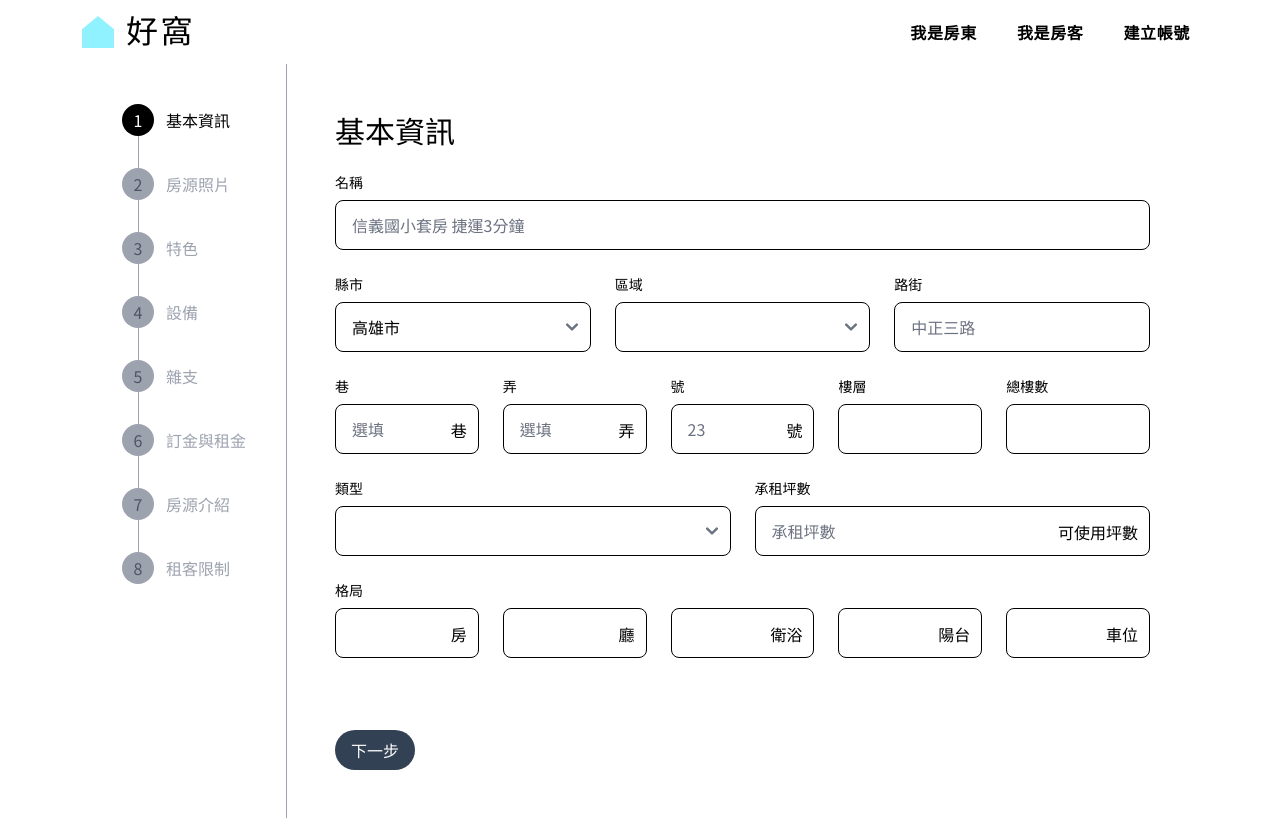
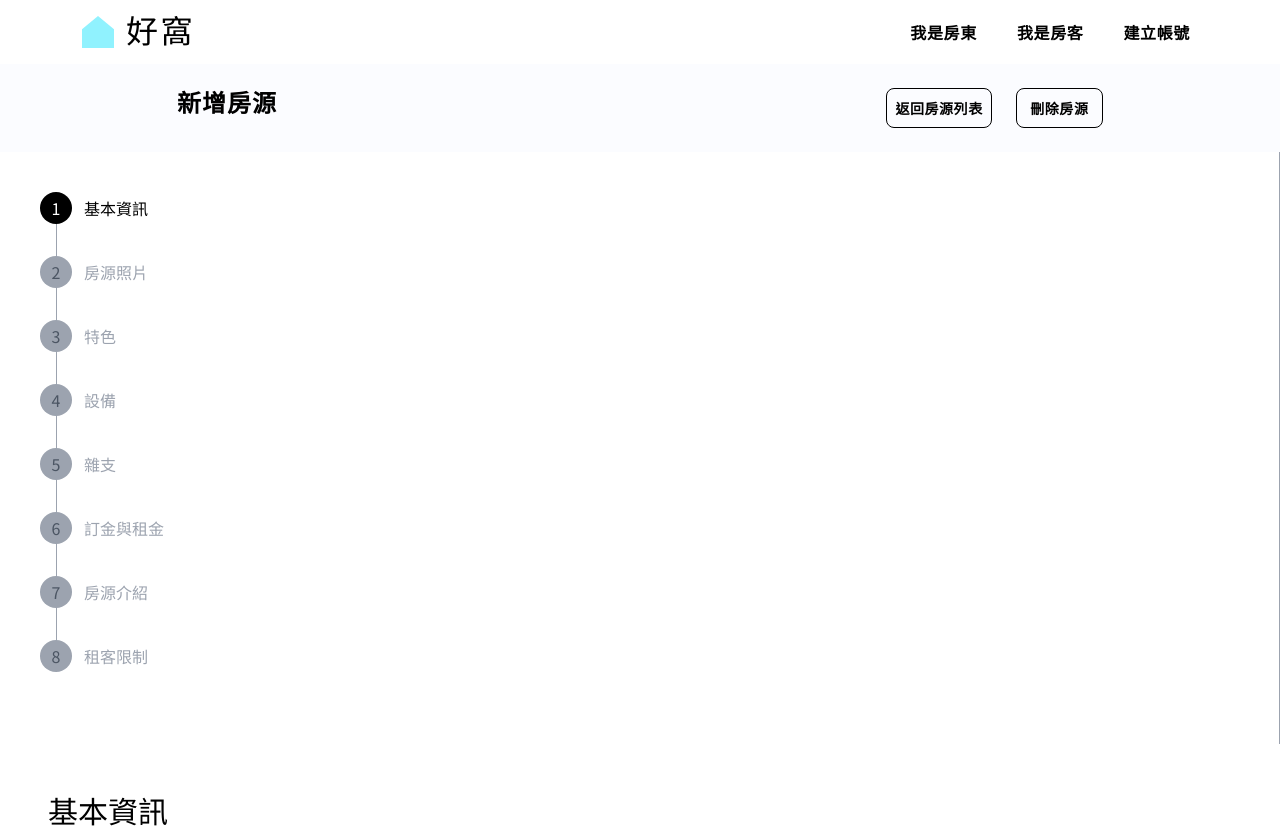
Before and after one commit to Eshiunm/Rocket_HowOh, a React (Vite) app: page /post in a window 1280 px wide. Shown: the top 828 px of the page. Built offline with nearby package versions, Linux system fonts and the light colour scheme; a web font is replaced by a local one.

Commit message:
feat: add post page title section

```diff
--- /dev/null
+++ b/src/Components/landLordManagement/posts/Post.tsx
@@ -0,0 +1,17 @@
+import { Link } from "react-router-dom";
+export default function Post() {
+  return (
+    <section className="bg-Landlord-99">
+      <div className="container layout-grid py-6">
+        <div className="col-span-10 col-start-2 flex justify-between">
+          <h2 className="text-sans-b-h5">新增房源</h2>
+          <div className="flex gap-6">
+            <Link to="/landlord-management" className="text-sans-b-body2 border border-black rounded-lg py-[8.5px] px-2">返回房源列表</Link>
+            <button className="text-sans-b-body2 border border-black rounded-lg py-[8.5px] px-[13.5px]">刪除房源</button>
+          </div>
+        </div>
+
+      </div>
+    </section>
+  );
+}
--- a/src/Pages/landlordManagement/AddNew.tsx
+++ b/src/Pages/landlordManagement/AddNew.tsx
@@ -1,4 +1,5 @@
 import { createContext, useState } from "react";
+import Post from "../../components/landLordManagement/posts/Post";
 import AddNewData from "../../components/landLordManagement/AddNewData";
 import AddNewProcedure from "../../components/landLordManagement/AddNewProcedure";
 import { procedureList } from "../../constants/procedureList";
@@ -49,12 +50,9 @@ export default function LandlordManagementAddNew() {
 
   return (
     <ProcedureContext.Provider value={contextValue}>
-      <div className="container mx-auto">
-        <div className="flex">
-          <AddNewProcedure />
-          <AddNewData />
-        </div>
-      </div>
+      <Post />
+      <AddNewProcedure />
+      <AddNewData />
     </ProcedureContext.Provider>
   );
 }
```
